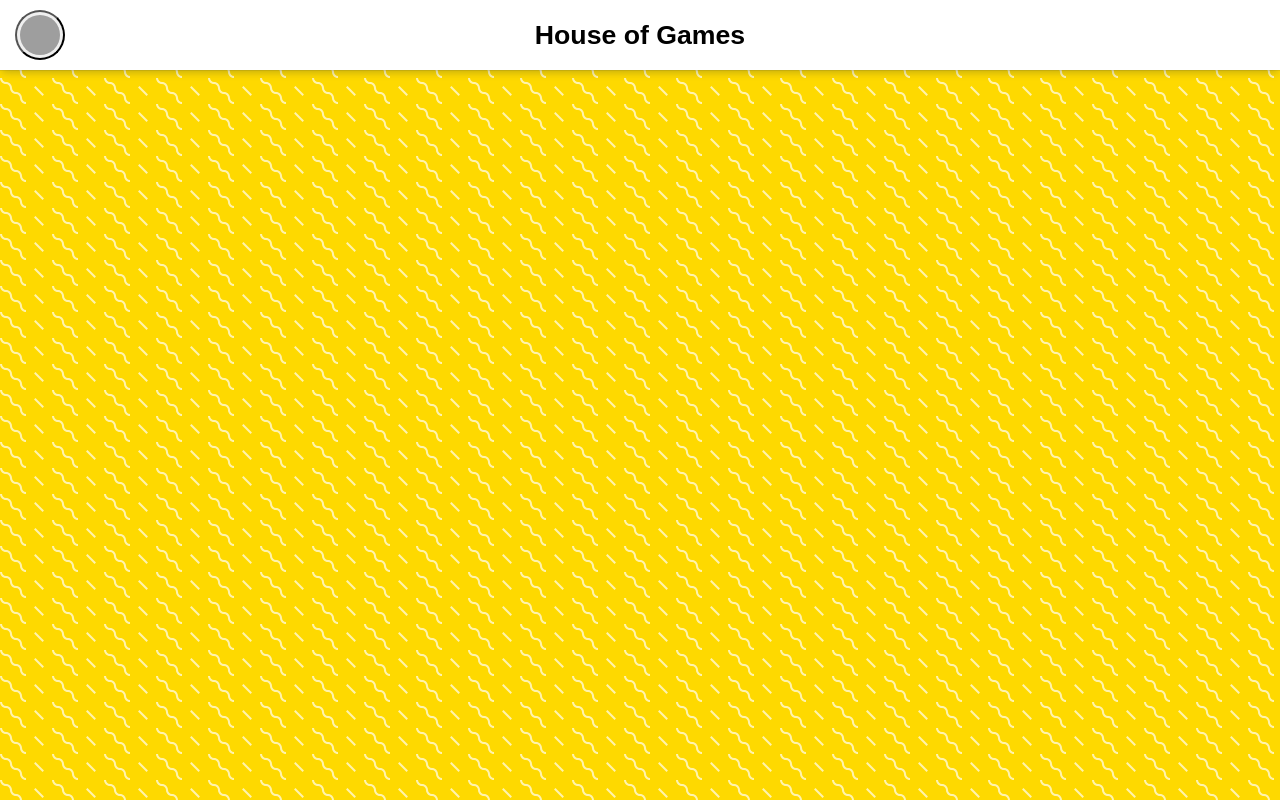
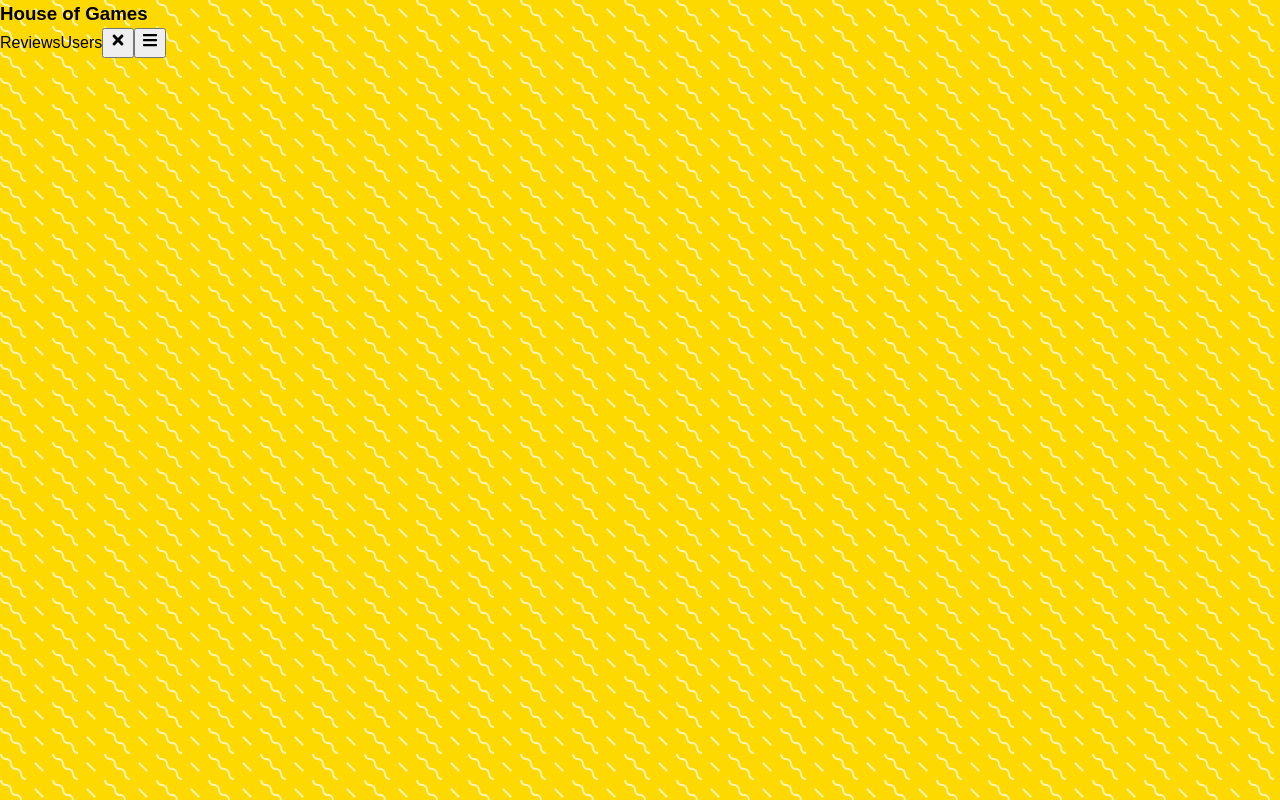
Before and after one commit to PeterM24/Front-End-Project, a React (Create React App) app: page / in a window 1280 px wide. Before the commit this address had no page. Built offline with nearby package versions, Linux system fonts and the light colour scheme; grey boxes are pictures that could not be loaded.

Commit message:
create raw Navbar component

```diff
--- a/package.json
+++ b/package.json
@@ -14,6 +14,7 @@
     "cors": "^2.8.5",
     "react": "^18.2.0",
     "react-dom": "^18.2.0",
+    "react-icons": "^4.8.0",
     "react-router-dom": "^6.10.0",
     "react-scripts": "5.0.1",
     "typescript": "^4.9.5",
--- a/src/App.tsx
+++ b/src/App.tsx
@@ -4,12 +4,14 @@ import ListOfReviews from "./components/ListReviews";
 import { BrowserRouter, Route, Routes } from "react-router-dom";
 import SingleReview from "./components/SingleReview";
 import UsersPage from "./components/UsersPage";
+import Navbar from "./components/Navbar";
 
 function App(): JSX.Element {
   return (
     <BrowserRouter>
       <div className="App">
-        <Header />
+        {/* <Header /> */}
+        <Navbar />
         <Routes>
           <Route path="/users" element={<UsersPage />} />
           <Route path="/reviews" element={<ListOfReviews />} />
--- /dev/null
+++ b/src/components/Navbar.tsx
@@ -0,0 +1,26 @@
+import { Link } from "react-router-dom";
+import { FaBars, FaTimes} from "react-icons/fa";
+
+const Navbar = (): JSX.Element => {
+  return (
+    <header>
+      <Link to={`/reviews`}>
+        <h3>House of Games</h3>
+      </Link>
+      <Link to={`/reviews`}>
+        <a>Reviews</a>
+      </Link>
+      <Link to={`/users`}>
+        <a>Users</a>
+      </Link>
+      <button>
+        <FaTimes/>
+      </button>
+      <button>
+        <FaBars />
+      </button>
+    </header>
+  );
+};
+
+export default Navbar;
```
Also changed, not shown: 1 other file (tests, documents, lock files or other folders).
